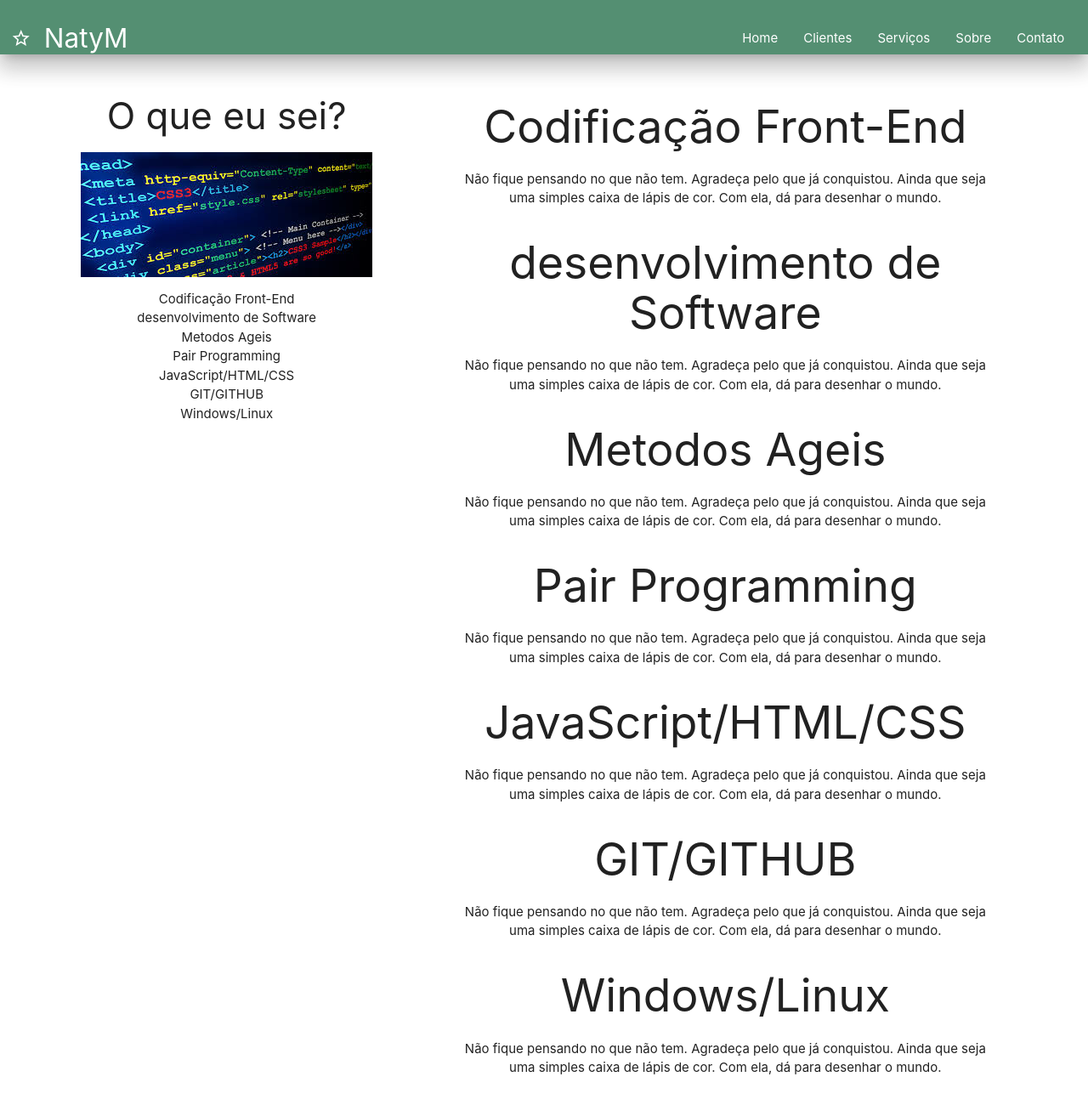
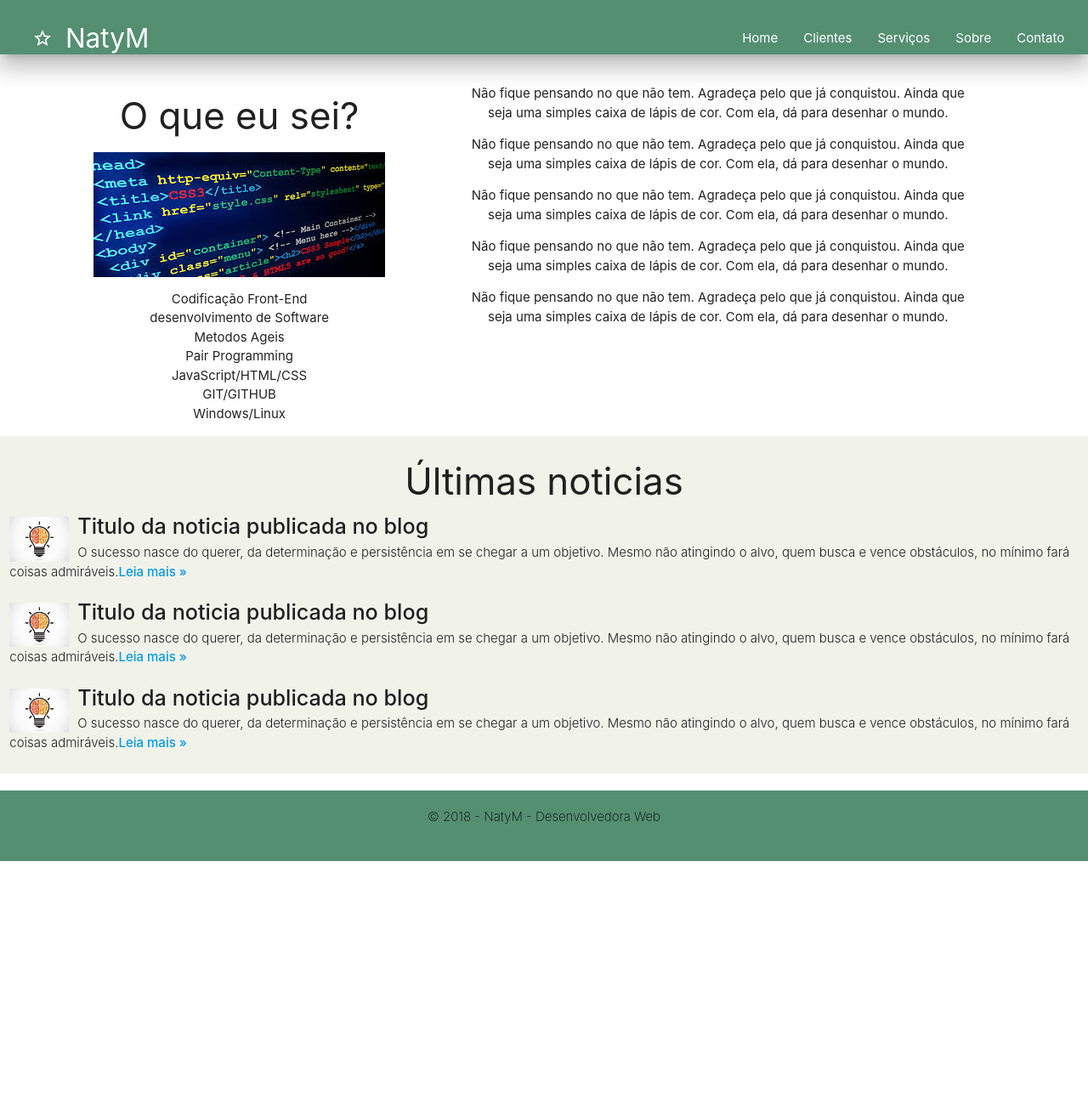
Before and after one commit to NatyMoraes/Front-com-Meterialize, a plain HTML site: page views/servicos.html in a window 1280 px wide. Shown: the top 1300 px of the page at 85% size. After the commit the page ends 1013 px from the top, so only its background shows below. Drawn offline with Linux system fonts and the light colour scheme.

Commit message:
Arruma Materialize

```diff
--- a/css/style.css
+++ b/css/style.css
@@ -1,8 +1,3 @@
-body{
-
-}
-
-
 nav{
   background-color:#548f72;
   padding: 1%;
@@ -26,17 +21,11 @@ a.logo{
 
 .espaco{
   margin: 0 2%;
-
 }
-
 
 img{
   max-width: 100%;
   height: auto;
-}
-
-.header{
-  background: #dee3e6;
 }
 
 .conteudo-extra{
@@ -44,11 +33,11 @@ img{
 }
 
 .footer{
-  background: #1f3c58;
-  color: #ebebeb;
+  background-color:#548f72;
+  color: #070707;
   padding:20px 0;
   text-align: center;
-  font-weight: 100;
+  font-weight: 200;
 }
 
 ul.noticias li{
--- a/views/servicos.html
+++ b/views/servicos.html
@@ -13,7 +13,7 @@
 <body>
     <nav class="z-depth-4 row">
         <div class="nav-wrapper">
-            <a href="index.html" class="brand-logo left"> <i class="material-icons">star_border</i>NatyM</a>
+            <a href="index.html" class="brand-logo left espaco"> <i class="material-icons">star_border</i>NatyM</a>
             <ul id="nav-mobile" class="right">
                 <li><a href="index.html">Home</a></li>
                 <li><a href="clientes.html">Clientes</a></li>
@@ -24,9 +24,9 @@
         </div>
     </nav>
 
-    <div class="row center">
+    <div class="row center espaco">
         <section>
-                <div class="col s14 m14 14 xl5">
+                <div class="col s5 m5 15 xl5">
                 <h3>O que eu sei?</h3>
                 <img src="../img/front.jpg" alt="">
                 <ul>
@@ -39,44 +39,27 @@
                     <li>Windows/Linux</li>
                 </ul>
             </div>
-            <div class="col s14 m14 14 xl6">
-                    <h2>Codificação Front-End</h2>
+            <div class="col s6 m6 l6 xl6">
                 <p> Não fique pensando no que não tem.
                     Agradeça pelo que já conquistou.
                     Ainda que seja uma simples caixa de lápis de cor.
                     Com ela, dá para desenhar o mundo.
                 </p>
-                    <h2>desenvolvimento de Software</h2>
                 <p> Não fique pensando no que não tem.
                     Agradeça pelo que já conquistou.
                     Ainda que seja uma simples caixa de lápis de cor.
                     Com ela, dá para desenhar o mundo.
                 </p>
-                    <h2>Metodos Ageis</h2>
                 <p> Não fique pensando no que não tem.
                     Agradeça pelo que já conquistou.
                     Ainda que seja uma simples caixa de lápis de cor.
                     Com ela, dá para desenhar o mundo.
                 </p>
-                    <h2>Pair Programming</h2>
                 <p> Não fique pensando no que não tem.
                     Agradeça pelo que já conquistou.
                     Ainda que seja uma simples caixa de lápis de cor.
                     Com ela, dá para desenhar o mundo.
                 </p>
-                    <h2>JavaScript/HTML/CSS</h2>
-                <p> Não fique pensando no que não tem.
-                    Agradeça pelo que já conquistou.
-                    Ainda que seja uma simples caixa de lápis de cor.
-                    Com ela, dá para desenhar o mundo.
-                </p>
-                <h2>GIT/GITHUB</h2>
-                <p> Não fique pensando no que não tem.
-                    Agradeça pelo que já conquistou.
-                    Ainda que seja uma simples caixa de lápis de cor.
-                    Com ela, dá para desenhar o mundo.
-                </p>
-                <h2>Windows/Linux</h2>
                 <p> Não fique pensando no que não tem.
                     Agradeça pelo que já conquistou.
                     Ainda que seja uma simples caixa de lápis de cor.
@@ -88,7 +71,7 @@
     <div class="conteudo-extra">
             <div class="row">
 
-                <div class="col s6 m6 l12">
+                <div class="col s12 m12 l12">
                     <h3 class="center">Últimas noticias</h3>
                     <ul class="sem-marcador sem padding noticias">
                         <li>
@@ -121,9 +104,9 @@
         </div>
 
         <div class="footer">
-        <div class="linha">
+            <div class="row">
                 <footer>
-                <div class="coluna col12">
+                        <div class="col s12 m12 l12 xl12">
                         <span>&copy; 2018 - NatyM - Desenvolvedora Web</span>
                     </div>
                 </footer>
```
Also changed, not shown: views/clientes.html (+14 -14 lines), views/contato.html (+9 -9 lines), views/index.html (+5 -5 lines), views/sobre.html (+7 -7 lines), package-lock.json (deleted). Lines whose indentation alone changed are shown as unchanged.
